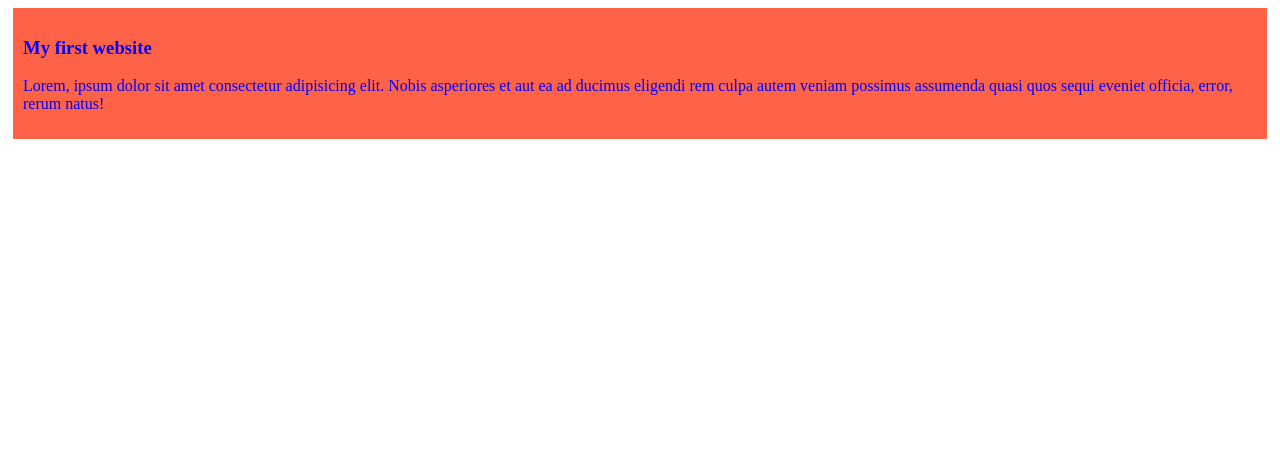
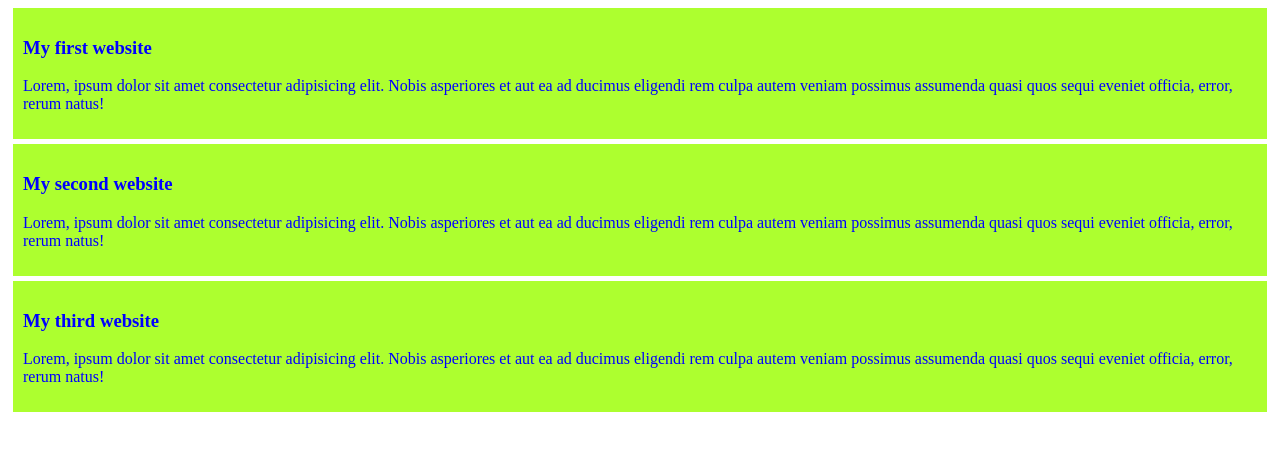
Before and after one commit to Mofajjel24/my-simple-website, a plain HTML site: page index.html in a window 1280 px wide. Drawn offline with Linux system fonts and the light colour scheme.

Commit message:
added second and third blog

```diff
--- a/index.html
+++ b/index.html
@@ -11,5 +11,13 @@
         <h3>My first website</h3>
         <p>Lorem, ipsum dolor sit amet consectetur adipisicing elit. Nobis asperiores et aut ea ad ducimus eligendi rem culpa autem veniam possimus assumenda quasi quos sequi eveniet officia, error, rerum natus!</p>
     </div>
+    <div>
+        <h3>My second website</h3>
+        <p>Lorem, ipsum dolor sit amet consectetur adipisicing elit. Nobis asperiores et aut ea ad ducimus eligendi rem culpa autem veniam possimus assumenda quasi quos sequi eveniet officia, error, rerum natus!</p>
+    </div>
+    <div>
+        <h3>My third website</h3>
+        <p>Lorem, ipsum dolor sit amet consectetur adipisicing elit. Nobis asperiores et aut ea ad ducimus eligendi rem culpa autem veniam possimus assumenda quasi quos sequi eveniet officia, error, rerum natus!</p>
+    </div>
 </body>
 </html>
--- a/styles/blog.css
+++ b/styles/blog.css
@@ -1,6 +1,7 @@
 div{
-    background-color: tomato;
+    background-color: greenyellow;
     color: blue;
     padding: 10px;
     margin: 5px;
+    margin-bottom: 5px;
 }
```
